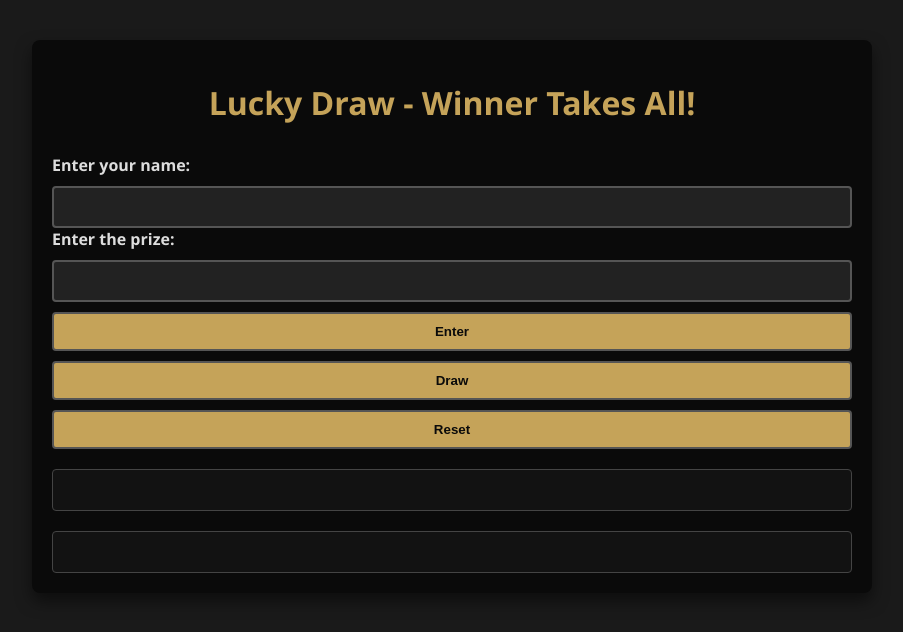
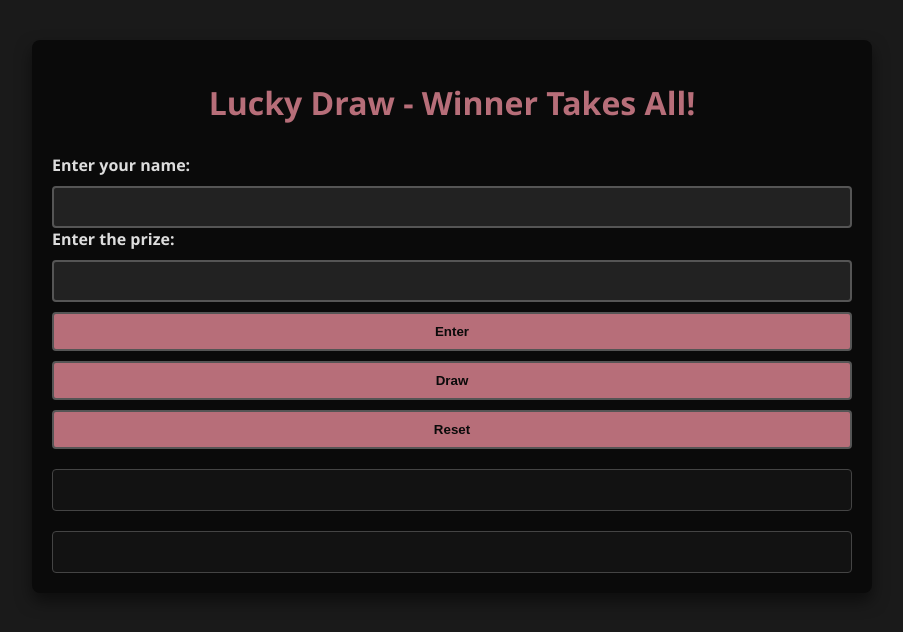
Before and after one commit to wtan90/lucky-draw, a plain HTML site: page index.html in a window 1280 px wide. Shown: the whole page, without its empty margins (188-1091 px from the left). Drawn offline with Linux system fonts and the light colour scheme.

Commit message:
Update styles.css

```diff
--- a/styles.css
+++ b/styles.css
@@ -16,7 +16,7 @@ body {
 }
 
 h1 {
-    color: #c5a359; /* Subdued Gold for the title */
+    color: #b76e79; /* Subdued Gold for the title */
     text-align: center;
     margin-bottom: 30px;
 }
@@ -43,7 +43,7 @@ input[type="text"] {
 }
 
 button {
-    background-color: #c5a359; /* Subdued Gold for buttons */
+    background-color: #b76e79; /* Subdued Gold for buttons */
     color: #0a0a0a; /* Dark text for buttons */
     font-weight: bold;
     cursor: pointer;
@@ -57,7 +57,7 @@ button:hover {
     margin-top: 20px;
     padding: 20px;
     background-color: #121212; /* Very dark grey for list and winner display backgrounds */
-    color: #c5a359; /* Subdued Gold text for emphasis */
+    color: #b76e79; /* Subdued Gold text for emphasis */
     border: 1px solid #444; /* Border for list and winner display */
     border-radius: 4px;
 }
```
